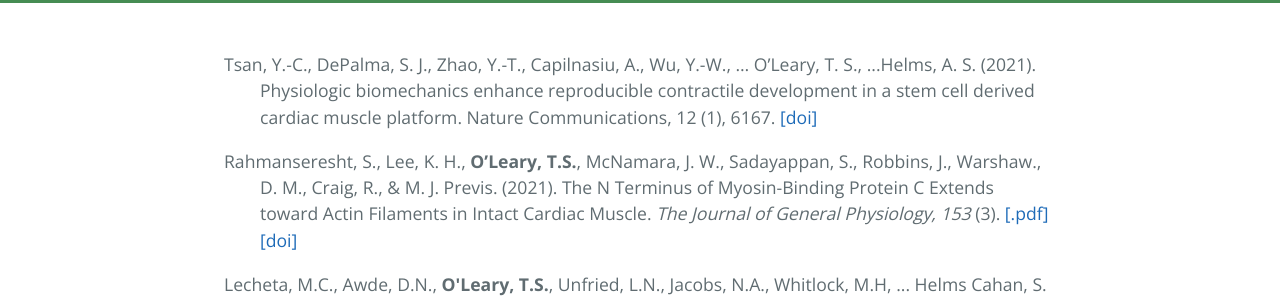
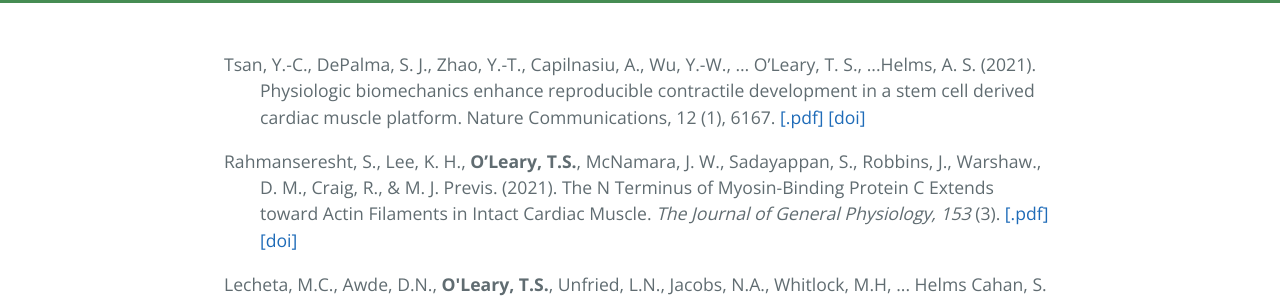
Before and after one commit to tsoleary/tsoleary.github.io, a Jekyll site: the page built from publications/publications.md, in a window 1280 px wide. Shown: the part 323-623 px from the top of the page. Built offline with Jekyll 4.4.1, drawn with Linux system fonts in a browser that asks for light colours.

Commit message:
added pdf

```diff
--- a/publications/publications.md
+++ b/publications/publications.md
@@ -9,7 +9,7 @@
 
 <div class="a">
 
-<p>Tsan, Y.-C., DePalma, S. J., Zhao, Y.-T., Capilnasiu, A., Wu, Y.-W., … O’Leary, T. S., ...Helms, A. S. (2021). Physiologic biomechanics enhance reproducible contractile development in a stem cell derived cardiac muscle platform. Nature Communications, 12 (1), 6167. <a href="https://doi.org/10.1038/s41467-021-26496-1" target="_blank"> [doi] </a></p>
+<p>Tsan, Y.-C., DePalma, S. J., Zhao, Y.-T., Capilnasiu, A., Wu, Y.-W., … O’Leary, T. S., ...Helms, A. S. (2021). Physiologic biomechanics enhance reproducible contractile development in a stem cell derived cardiac muscle platform. Nature Communications, 12 (1), 6167. <a href="publications/tsan_et_al_2021.pdf" target="_blank"> [.pdf] </a><a href="https://doi.org/10.1038/s41467-021-26496-1" target="_blank"> [doi] </a></p>
 
 <p>Rahmanseresht, S., Lee, K. H.,  <b>O’Leary, T.S.</b>, McNamara,  J. W., Sadayappan, S.,  Robbins, J., Warshaw., D. M., Craig, R., & M. J. Previs. (2021). The N Terminus of Myosin-Binding Protein C Extends toward Actin Filaments in Intact Cardiac Muscle. <i>The Journal of General Physiology, 153</i> (3). <a href="publications/sheema_et_al_2021.pdf" target="_blank"> [.pdf] </a><a href="http://dx.doi.org/10.1085/jgp.202012726" target="_blank"> [doi] </a></p>
 
```
Also changed, not shown: 1 other file.
